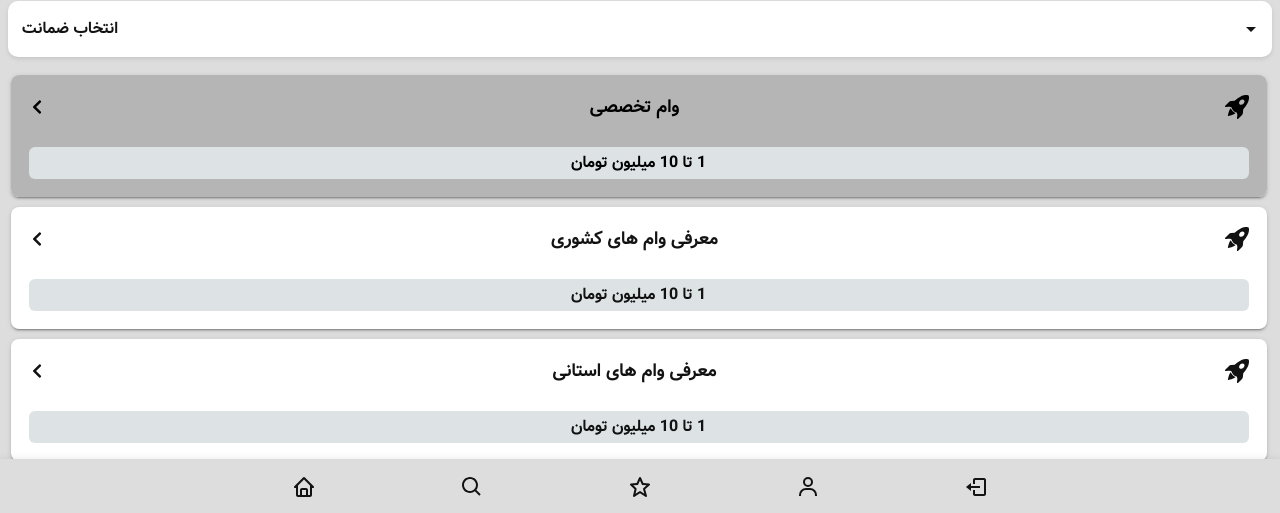
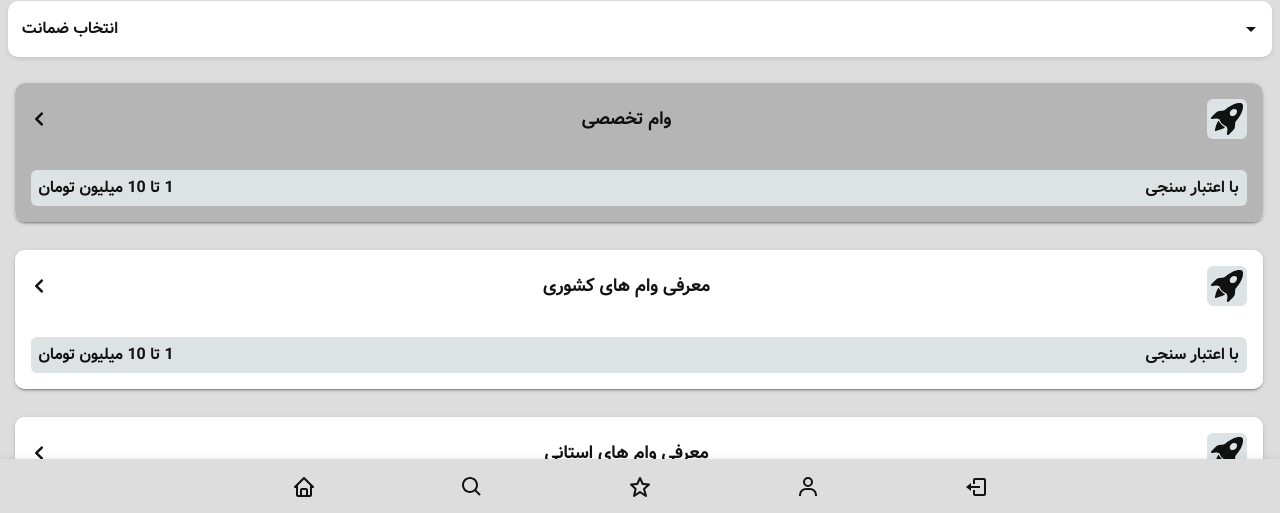
Before and after one commit to PouryaSoleimani/WAMAPP____, a React (Vite) app: page /special-loans in a window 1280 px wide. Shown: the part 285-798 px from the top of the page. Built offline with nearby package versions, Linux system fonts and the light colour scheme.

Commit message:
SPECIAL LOANS

```diff
--- a/src/Routes/SpecialLoansPage.tsx
+++ b/src/Routes/SpecialLoansPage.tsx
@@ -32,7 +32,7 @@ const SpecialLoansPage = () => {
 				<FilterDropDownSubjects />
 				<FilterDropDownGuarantee />
 			</div>
-			<div className='px-3 mb-12 h-dvh'>
+			<div className='px-4 mt-2 flex flex-col gap-2'>
 				{cards.map((card, index) => (
 					<SpecialLoanSingleBox key={card.id} card={card} index={index} selectedCard={selectedCard} setSelectedCard={setSelectedCard} />
 				))}
--- a/src/components/modules/special-loans-modules/SpecialLoanSingleBox.tsx
+++ b/src/components/modules/special-loans-modules/SpecialLoanSingleBox.tsx
@@ -19,48 +19,25 @@ const SpecialLoanSingleBox: React.FC<SpecialLoanSingleBoxProps> = ({ card, index
 	return (
 		<Card
 			key={card.id}
-			sx={{
-				width: '100%',
-				height: 'auto',
-				margin: '10px 1.5px',
-				borderRadius: '8px',
-				boxShadow: 2,
-				display: 'flex',
-				flexDirection: 'column',
-				justifyContent: 'center',
-				alignItems: 'center',
-				border: 'none'
-			}}>
+			sx={{ width: '100%', height: 'auto', margin: '10px 1.5px', borderRadius: "10px", boxShadow: 2, display: 'flex', flexDirection: 'column', justifyContent: 'center', alignItems: 'center', border: 'none', color: "var(--text-primary)"}}
+		>
 			<CardActionArea
 				onClick={() => setSelectedCard(index)}
 				data-active={selectedCard === index ? '' : undefined}
-				sx={{
-					backgroundColor: selectedCard === index ? 'var(--inner-box-hover)' : 'var(--main)',
-					height: '100%',
-					borderRadius: 1,
-					color: selectedCard === index ? 'var(--black)' : 'var(--text-primary)',
-					transition: 'background-color 0.3s ease',
-					'&:hover': { backgroundColor: selectedCard === index ? 'var(--inner-box-hover)' : 'var(--inner-box-hover)' }
-				}}>
+				sx={{ backgroundColor: selectedCard === index ? 'var(--inner-box-hover)' : 'var(--grid-box)', height: '100%', borderRadius: 2, color: selectedCard === index ? 'var(--text-primary)' : 'var(--text-primary)', transition: 'background-color 0.3s ease', '&:hover': { backgroundColor: selectedCard === index ? 'var(--inner-box-hover)' : 'var(--inner-box-hover)' } }}
+			>
 				<CardContent
-					sx={{
-						height: '100%',
-						display: 'flex',
-						flexDirection: 'column',
-						gap: '10px',
-						padding: '18px',
-						justifyContent: 'space-between',
-						alignItems: 'center'
-					}}>
+					sx={{ height: '100%', display: 'flex', flexDirection: 'column', gap: '15px', padding: '16px', justifyContent: 'space-between', alignItems: 'center' }}>
 					<div id="TOP" className="flex items-center justify-between w-full">
-					<BsRocketTakeoffFill className="w-6 h-6"/>
+					<BsRocketTakeoffFill className="w-10 h-10 bg-[var(--gray)]  p-1 rounded-md"/>
 						<h3 className="font-bold flex items-center gap-3 text-lg ">{card.title}</h3>
 						<FaChevronLeft />
 					</div>
 
 					<div className="flex flex-col items-stretch justify-between w-full ">
 						<div className="flex w-full items-center justify-between gap-4 text-justify"></div>
-						<div className="flex w-full items-center justify-center bg-[var(--gray)] py-1  rounded-md mt-4 ">
+						<div className="flex w-full items-center justify-between px-2 bg-[var(--gray)] py-1.5  rounded-md mt-4 ">
+							<p>با اعتبار سنجی</p>
 							<p>1 تا 10 میلیون تومان</p>
 						</div>
 					</div>
--- a/src/index.css
+++ b/src/index.css
@@ -40,10 +40,11 @@
   --home-bg-hover : #202020;
   --inner-bg: #000;
   --inner-box-bg : #121212;
+  --gray: #2b2b2b;
   --inner-box-hover : #222222;
   --header-button-bg: #7ba8c4;
   --header-button-2-text: #d70654;
-  --grid-box: #202020;
+  --grid-box: #121212;
   --grid-box-hover: #dde2e5;
   --flex-box: #3f3e3ef3;
   --text-primary: #fff;
```
